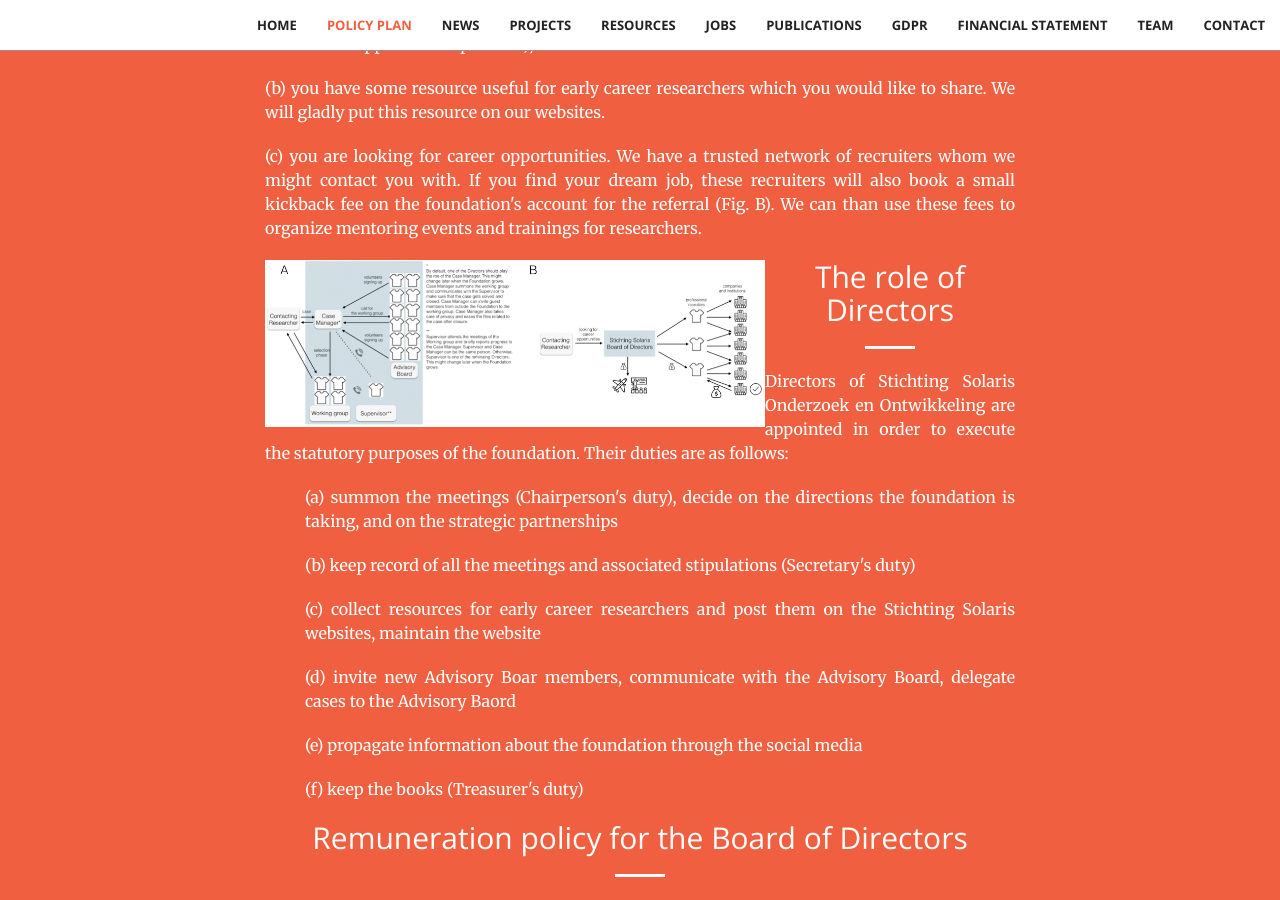
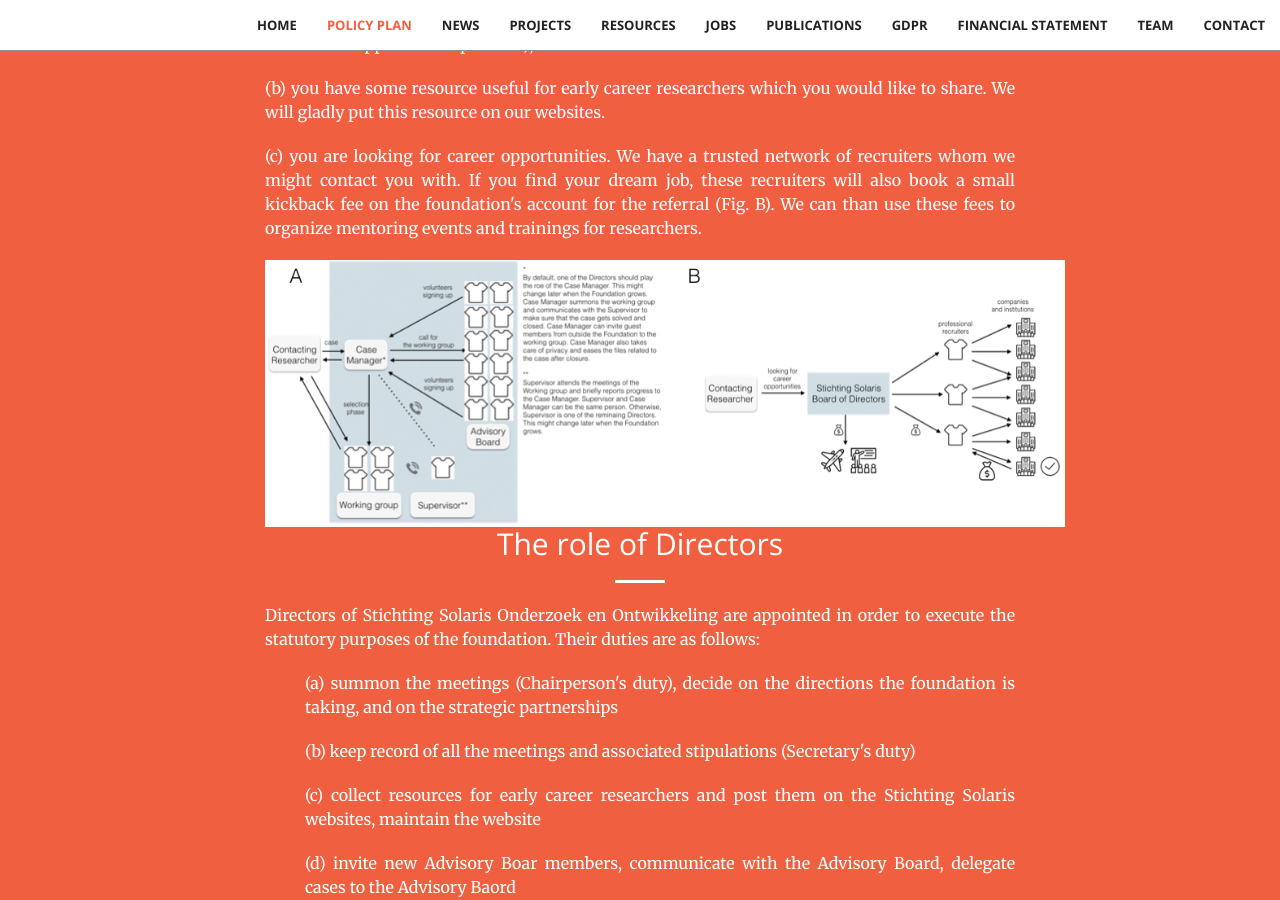
Before and after one commit to stichting-solaris/stichting-solaris.github.io, a Jekyll site: the page built from index.html, in a window 1280 px wide and 900 px high, scrolled down 3571 px. Built offline with Jekyll 4.4.1, drawn with Linux system fonts in a browser that asks for light colours.

Commit message:
Update call-to-action.html

```diff
--- a/_includes/call-to-action.html
+++ b/_includes/call-to-action.html
@@ -112,7 +112,7 @@
                 whom we might contact you with. If you find your dream job, these recruiters will also book a small
                 kickback fee on the foundation's account for the referral (Fig. B). We can than use these fees
                 to organize mentoring events and trainings for researchers.</p>
-                    <p align="justify"><img src="img/fig1.jpg" alt='Workflow' width="500" align = "left">
+                    <p><img src="img/fig1.jpg" width="800" align = "left">
                     <p></p>
                     <p></p>
                     <p></p>
```
